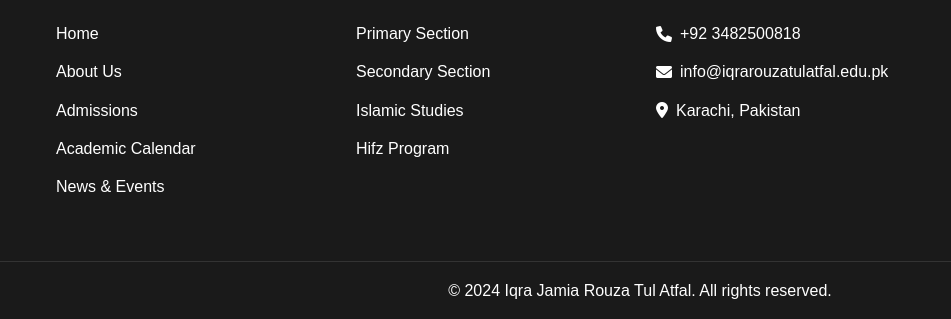
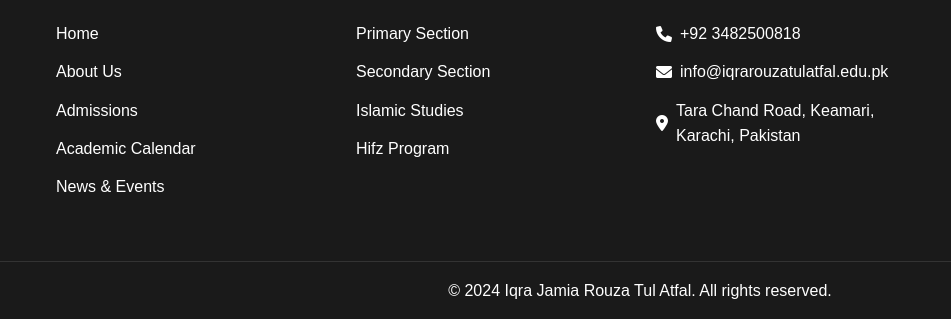
Before and after one commit to Umerqureshi786/School-website, a plain HTML site: page index.html in a window 1280 px wide. Shown: the part 2884-3203 px from the top of the page, 0-951 px from the left. Drawn offline with Linux system fonts and the light colour scheme.

Commit message:
completed

```diff
--- a/index.html
+++ b/index.html
@@ -158,7 +158,7 @@
                 <ul class="contact-info">
                     <li><i class="fas fa-phone"></i> +92 3482500818</li>
                     <li><i class="fas fa-envelope"></i> info@iqrarouzatulatfal.edu.pk</li>
-                    <li><i class="fas fa-map-marker-alt"></i> Karachi, Pakistan</li>
+                    <li><i class="fas fa-map-marker-alt"></i> Tara Chand Road, Keamari, Karachi, Pakistan</li>
                 </ul>
             </div>
 
```
